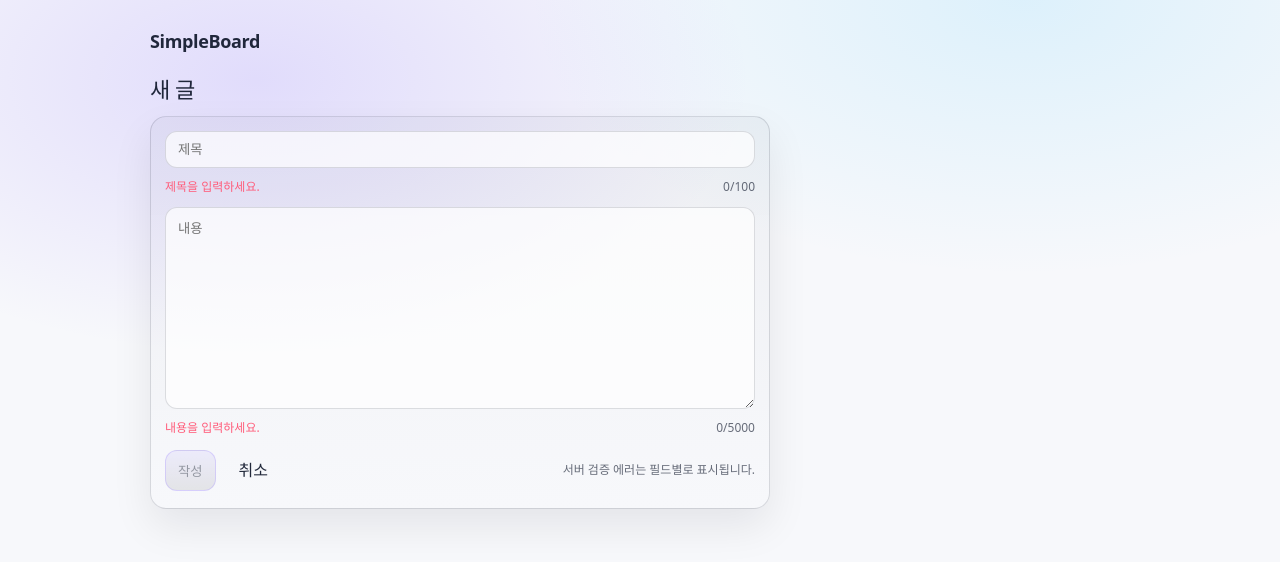
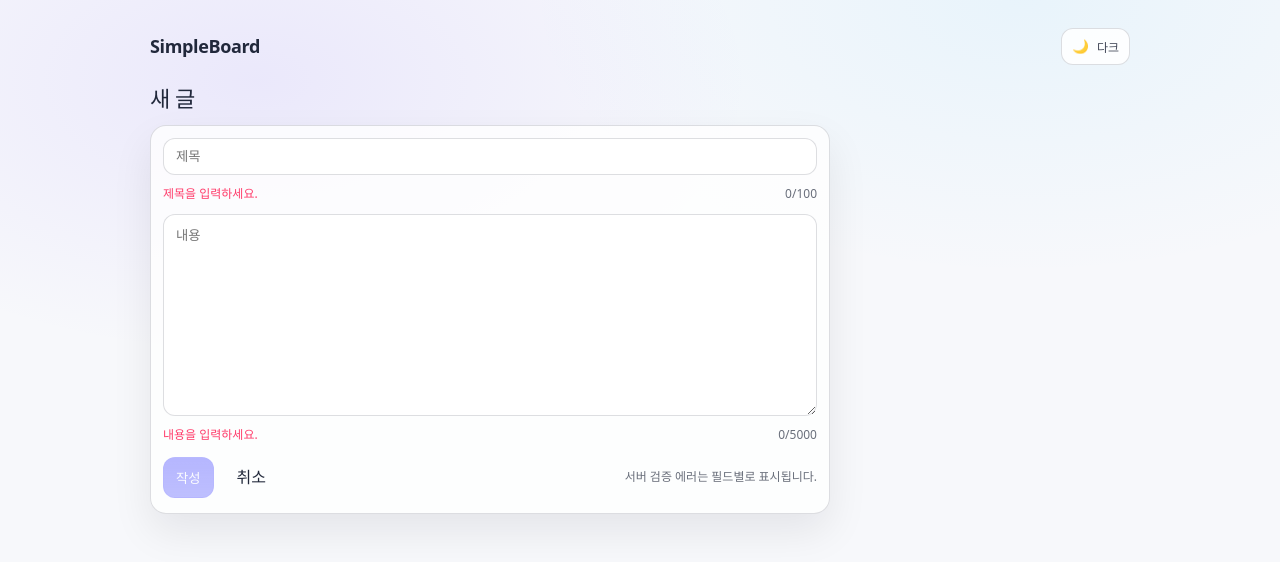
Before and after one commit to noblesi/memo-board, a React (Vite) app in the folder web/: page /new in a window 1280 px wide. Shown: the top 562 px of the page. Built offline with nearby package versions, Linux system fonts and the light colour scheme; no server answers.

Commit message:
chore(web): 테마/UX 전반 개선

```diff
--- a/web/src/App.tsx
+++ b/web/src/App.tsx
@@ -1,13 +1,54 @@
+import { useEffect, useState } from "react";
 import { Link, Route, Routes, useLocation } from "react-router-dom";
 import PostListPage from "./pages/PostListPage";
 import PostDetailPage from "./pages/PostDetailPage";
 import PostEditPage from "./pages/PostEditPage";
+
+const THEME_KEY = "sb_theme";
+
+type Theme = "light" | "dark";
+
+function getStoredTheme(): Theme | null {
+  try {
+    const v = localStorage.getItem(THEME_KEY);
+    return v === "dark" || v === "light" ? v : null;
+  } catch {
+    return null;
+  }
+}
+
+function getSystemTheme(): Theme {
+  try {
+    return window.matchMedia?.("(prefers-color-scheme: dark)")?.matches ? "dark" : "light";
+  } catch {
+    return "light";
+  }
+}
 
 export default function App() {
   const { pathname } = useLocation();
 
   // 작성/수정 화면에서는 "새 글" 숨김
   const hideNewLink = pathname === "/new" || pathname.endsWith("/edit");
+
+  // ✅ 초기 렌더 전에 theme를 결정하고 dataset까지 즉시 세팅(깜빡임 최소화)
+  const [theme, setTheme] = useState<Theme>(() => {
+    const stored = getStoredTheme();
+    const initial: Theme = stored ?? getSystemTheme(); // 저장값 없으면 시스템 설정(없으면 light)
+    document.documentElement.dataset.theme = initial;
+    return initial;
+  });
+
+  useEffect(() => {
+    document.documentElement.dataset.theme = theme;
+    try {
+      localStorage.setItem(THEME_KEY, theme);
+    } catch {
+      // ignore
+    }
+  }, [theme]);
+
+  const nextTheme: Theme = theme === "dark" ? "light" : "dark";
 
   return (
     <div className="appShell">
@@ -16,7 +57,21 @@ export default function App() {
           <Link to="/" className="brand">
             SimpleBoard
           </Link>
+
           <div className="spacer" />
+
+          <button
+            type="button"
+            className="btn btnIcon"
+            title={nextTheme === "dark" ? "다크로 전환" : "라이트로 전환"}
+            aria-label="테마 전환"
+            aria-pressed={theme === "dark"}
+            onClick={() => setTheme(nextTheme)}
+          >
+            <span aria-hidden>{nextTheme === "dark" ? "🌙" : "☀️"}</span>
+            <span className="btnLabel">{nextTheme === "dark" ? "다크" : "라이트"}</span>
+          </button>
+
           {!hideNewLink && (
             <Link to="/new" className="btn btnPrimary">
               새 글
--- a/web/src/index.css
+++ b/web/src/index.css
@@ -1,18 +1,43 @@
 :root {
-  color-scheme: light dark;
+  /* 기본은 라이트(화이트) */
+  color-scheme: light;
 
-  --bg: #0b1020;
-  --panel: rgba(255, 255, 255, 0.06);
-  --panel2: rgba(255, 255, 255, 0.08);
-  --text: rgba(255, 255, 255, 0.92);
-  --muted: rgba(255, 255, 255, 0.64);
-  --border: rgba(255, 255, 255, 0.12);
-  --primary: #7c5cff;
-  --primary2: rgba(124, 92, 255, 0.18);
-  --danger: #ff5c7a;
-  --shadow: 0 18px 40px rgba(0, 0, 0, 0.35);
+  --bg: #f7f8fb;
+  --bgDecor1: rgba(124, 92, 255, 0.10);
+  --bgDecor2: rgba(61, 195, 255, 0.08);
+
+  --cardBg: rgba(255, 255, 255, 0.78);
+  --panel: rgba(255, 255, 255, 0.78);
+  --panel2: rgba(255, 255, 255, 0.92);
+
+  --text: rgba(15, 23, 42, 0.92);
+  --muted: rgba(15, 23, 42, 0.62);
+  --border: rgba(15, 23, 42, 0.14);
+
+  --primary: #5b5cff;
+  --primary2: rgba(91, 92, 255, 0.14);
+  --danger: #ff3b6a;
+
+  --shadow: 0 18px 40px rgba(2, 6, 23, 0.08);
   --radius: 16px;
-  --focus: 0 0 0 3px rgba(124, 92, 255, 0.35);
+  --focus: 0 0 0 3px rgba(91, 92, 255, 0.28);
+
+  --inputBg: rgba(255, 255, 255, 0.92);
+  --btnBg: rgba(255, 255, 255, 0.86);
+  --btnBgHover: rgba(255, 255, 255, 0.98);
+
+  --tableBg: rgba(255, 255, 255, 0.72);
+  --tableRowHover: rgba(15, 23, 42, 0.04);
+
+  /* ✅ 라이트/다크 공통 컴포넌트 색상(변수로만 사용) */
+  --borderHover: rgba(15, 23, 42, 0.22);
+  --pillBg: rgba(15, 23, 42, 0.06);
+  --btnLinkHoverBg: rgba(15, 23, 42, 0.06);
+  --btnLinkHoverBorder: rgba(15, 23, 42, 0.12);
+
+  --primaryBtnBorder: rgba(91, 92, 255, 0.55);
+  --primaryBtnBg: linear-gradient(180deg, rgba(91, 92, 255, 0.98), rgba(91, 92, 255, 0.86));
+  --primaryBtnBgHover: linear-gradient(180deg, rgba(91, 92, 255, 1), rgba(91, 92, 255, 0.92));
 
   font-family: ui-sans-serif, system-ui, -apple-system, Segoe UI, Roboto, Helvetica, Arial,
     Apple Color Emoji, Segoe UI Emoji;
@@ -24,16 +49,45 @@
   -moz-osx-font-smoothing: grayscale;
 }
 
-@media (prefers-color-scheme: light) {
-  :root {
-    --bg: #f7f8fb;
-    --panel: rgba(15, 23, 42, 0.04);
-    --panel2: rgba(15, 23, 42, 0.06);
-    --text: rgba(15, 23, 42, 0.92);
-    --muted: rgba(15, 23, 42, 0.62);
-    --border: rgba(15, 23, 42, 0.14);
-    --shadow: 0 18px 40px rgba(2, 6, 23, 0.08);
-  }
+:root[data-theme="dark"] {
+  /* 사용자 선택: 다크 */
+  color-scheme: dark;
+
+  --bg: #0b1020;
+  --bgDecor1: rgba(124, 92, 255, 0.18);
+  --bgDecor2: rgba(61, 195, 255, 0.14);
+
+  --cardBg: linear-gradient(180deg, rgba(255, 255, 255, 0.06), rgba(255, 255, 255, 0.03));
+  --panel: rgba(255, 255, 255, 0.06);
+  --panel2: rgba(255, 255, 255, 0.08);
+
+  --text: rgba(255, 255, 255, 0.92);
+  --muted: rgba(255, 255, 255, 0.64);
+  --border: rgba(255, 255, 255, 0.12);
+
+  --primary: #7c5cff;
+  --primary2: rgba(124, 92, 255, 0.18);
+  --danger: #ff5c7a;
+
+  --shadow: 0 18px 40px rgba(0, 0, 0, 0.35);
+  --focus: 0 0 0 3px rgba(124, 92, 255, 0.35);
+
+  --inputBg: rgba(0, 0, 0, 0.18);
+  --btnBg: rgba(0, 0, 0, 0.18);
+  --btnBgHover: rgba(0, 0, 0, 0.24);
+
+  --tableBg: rgba(0, 0, 0, 0.12);
+  --tableRowHover: rgba(255, 255, 255, 0.05);
+
+  /* ✅ 다크에서 기존 톤 유지 */
+  --borderHover: rgba(255, 255, 255, 0.18);
+  --pillBg: rgba(255, 255, 255, 0.06);
+  --btnLinkHoverBg: rgba(255, 255, 255, 0.06);
+  --btnLinkHoverBorder: rgba(255, 255, 255, 0.12);
+
+  --primaryBtnBorder: rgba(124, 92, 255, 0.5);
+  --primaryBtnBg: linear-gradient(180deg, var(--primary2), rgba(0, 0, 0, 0.18));
+  --primaryBtnBgHover: linear-gradient(180deg, rgba(124, 92, 255, 0.24), rgba(0, 0, 0, 0.22));
 }
 
 * {
@@ -46,8 +100,8 @@ body {
   min-height: 100vh;
   color: var(--text);
   background:
-    radial-gradient(900px 500px at 20% 10%, rgba(124, 92, 255, 0.18), transparent 55%),
-    radial-gradient(900px 500px at 80% 0%, rgba(61, 195, 255, 0.14), transparent 55%),
+    radial-gradient(900px 500px at 20% 10%, var(--bgDecor1), transparent 55%),
+    radial-gradient(900px 500px at 80% 0%, var(--bgDecor2), transparent 55%),
     var(--bg);
 }
 
@@ -100,14 +154,14 @@ a:hover {
 
 /* Card */
 .card {
-  background: linear-gradient(180deg, var(--panel), rgba(255, 255, 255, 0.03));
+  background: var(--cardBg);
   border: 1px solid var(--border);
   border-radius: var(--radius);
   box-shadow: var(--shadow);
 }
 
 .cardPad {
-  padding: 14px;
+  padding: 12px;
 }
 
 /* Controls */
@@ -117,6 +171,9 @@ a:hover {
   align-items: center;
 }
 
+/* Flex row for input + action button (e.g., search bar)
+   - Prevents the input from claiming 100% width inside flex
+   - Keeps the button from shrinking and wrapping text vertically */
 .rowControls {
   display: flex;
   gap: 10px;
@@ -132,8 +189,16 @@ a:hover {
 
 .rowControls > .btn {
   flex: 0 0 auto;
-  white-space: nowrap;
   min-width: 72px;
+}
+
+@media (max-width: 480px) {
+  .rowControls {
+    flex-wrap: wrap;
+  }
+  .rowControls > .btn {
+    width: 100%;
+  }
 }
 
 .stack {
@@ -146,20 +211,12 @@ a:hover {
 .select {
   width: 100%;
   color: var(--text);
-  background: rgba(0, 0, 0, 0.18);
+  background: var(--inputBg);
   border: 1px solid var(--border);
   border-radius: 12px;
   padding: 10px 12px;
   outline: none;
   transition: border-color 0.18s, box-shadow 0.18s, background 0.18s;
-}
-
-@media (prefers-color-scheme: light) {
-  .input,
-  .textarea,
-  .select {
-    background: rgba(255, 255, 255, 0.7);
-  }
 }
 
 .textarea {
@@ -181,7 +238,7 @@ a:hover {
   padding: 10px 12px;
   border-radius: 12px;
   border: 1px solid var(--border);
-  background: rgba(0, 0, 0, 0.18);
+  background: var(--btnBg);
   color: var(--text);
   cursor: pointer;
   user-select: none;
@@ -190,8 +247,8 @@ a:hover {
 }
 
 .btn:hover {
-  background: rgba(0, 0, 0, 0.24);
-  border-color: rgba(255, 255, 255, 0.18);
+  background: var(--btnBgHover);
+  border-color: var(--borderHover);
   text-decoration: none;
 }
 
@@ -205,8 +262,14 @@ a:hover {
 }
 
 .btnPrimary {
-  border-color: rgba(124, 92, 255, 0.5);
-  background: linear-gradient(180deg, var(--primary2), rgba(0, 0, 0, 0.18));
+  border-color: var(--primaryBtnBorder);
+  background: var(--primaryBtnBg);
+  color: rgba(255, 255, 255, 0.96);
+}
+
+.btn.btnPrimary:hover {
+  background: var(--primaryBtnBgHover);
+  border-color: var(--primaryBtnBorder);
 }
 
 .btnDanger {
@@ -219,8 +282,30 @@ a:hover {
 }
 
 .btnLink:hover {
-  background: rgba(255, 255, 255, 0.06);
-  border-color: rgba(255, 255, 255, 0.12);
+  background: var(--btnLinkHoverBg);
+  border-color: var(--btnLinkHoverBorder);
+}
+
+.btnIcon {
+  padding: 9px 10px;
+  border-radius: 12px;
+}
+
+.btnLabel {
+  font-size: 12px;
+  opacity: 0.85;
+}
+
+.srOnly {
+  position: absolute;
+  width: 1px;
+  height: 1px;
+  padding: 0;
+  margin: -1px;
+  overflow: hidden;
+  clip: rect(0, 0, 0, 0);
+  white-space: nowrap;
+  border: 0;
 }
 
 /* Table */
@@ -228,7 +313,7 @@ a:hover {
   overflow: auto;
   border-radius: var(--radius);
   border: 1px solid var(--border);
-  background: rgba(0, 0, 0, 0.12);
+  background: var(--tableBg);
 }
 
 .table {
@@ -240,7 +325,7 @@ a:hover {
 .table th,
 .table td {
   text-align: left;
-  padding: 12px 12px;
+  padding: 10px 12px; /* ✅ 조금 더 컴팩트 */
   border-top: 1px solid var(--border);
 }
 
@@ -248,11 +333,15 @@ a:hover {
   border-top: none;
   font-size: 13px;
   color: var(--muted);
-  background: rgba(255, 255, 255, 0.04);
+  background: var(--panel2);
 }
 
 .table tbody tr:hover {
-  background: rgba(255, 255, 255, 0.04);
+  background: var(--tableRowHover);
+}
+
+.tableRowClickable {
+  cursor: pointer;
 }
 
 /* Alerts */
@@ -260,8 +349,21 @@ a:hover {
   padding: 10px 12px;
   border-radius: 12px;
   border: 1px solid rgba(255, 92, 122, 0.4);
-  background: rgba(255, 92, 122, 0.08);
+  background: var(--panel2);
   color: var(--text);
+  font-size: 12px;
+}
+
+/* Empty/Loading */
+.emptyState {
+  text-align: center;
+  padding: 18px 12px;
+}
+
+.emptyTitle {
+  font-weight: 800;
+  letter-spacing: -0.02em;
+  margin-bottom: 4px;
 }
 
 /* Helpers */
@@ -281,7 +383,7 @@ a:hover {
   padding: 4px 10px;
   border-radius: 999px;
   border: 1px solid var(--border);
-  background: rgba(255, 255, 255, 0.06);
+  background: var(--pillBg);
   color: var(--muted);
   font-size: 12px;
 }
--- a/web/src/pages/PostDetailPage.tsx
+++ b/web/src/pages/PostDetailPage.tsx
@@ -1,34 +1,115 @@
-import { useEffect, useState } from "react";
+import { useEffect, useMemo, useState } from "react";
 import { Link, useNavigate, useParams } from "react-router-dom";
 import { deletePost, getPost } from "../lib/api";
 import type { Post } from "../lib/api";
 
 export default function PostDetailPage() {
   const { id } = useParams();
-  const postId = Number(id);
+  const postId = id ? Number(id) : NaN;
+  const isValidId = Number.isFinite(postId) && postId > 0;
+
   const nav = useNavigate();
 
   const [post, setPost] = useState<Post | null>(null);
+  const [loading, setLoading] = useState(false);
+  const [deleting, setDeleting] = useState(false);
   const [err, setErr] = useState<string | null>(null);
 
+  const dtf = useMemo(
+    () =>
+      new Intl.DateTimeFormat("ko-KR", {
+        year: "numeric",
+        month: "2-digit",
+        day: "2-digit",
+        hour: "2-digit",
+        minute: "2-digit",
+        hour12: false,
+      }),
+    [],
+  );
+
+  function formatDate(iso: string) {
+    const d = new Date(iso);
+    if (Number.isNaN(d.valueOf())) return iso;
+    return dtf.format(d);
+  }
+
   useEffect(() => {
+    if (!isValidId) {
+      setErr("잘못된 접근입니다.");
+      return;
+    }
+
+    setLoading(true);
+    setErr(null);
+
     getPost(postId)
       .then(setPost)
-      .catch((e) => setErr(String((e as any)?.message ?? e)));
-  }, [postId]);
+      .catch((e) => setErr(String((e as any)?.message ?? e)))
+      .finally(() => setLoading(false));
+  }, [postId, isValidId]);
 
   async function onDelete() {
-    if (!confirm("삭제할까요?")) return;
+    if (!post) return;
+    if (deleting) return;
+
+    const ok = confirm("정말 삭제할까요? (되돌릴 수 없습니다)");
+    if (!ok) return;
+
+    setDeleting(true);
+    setErr(null);
+
     try {
       await deletePost(postId);
       nav("/");
     } catch (e: any) {
       setErr(String(e?.message ?? e));
+      setDeleting(false);
     }
   }
 
-  if (err) return <div className="error">{err}</div>;
-  if (!post) return <div className="muted">로딩중…</div>;
+  if (err) {
+    return (
+      <div>
+        <h2 className="pageTitle">게시글</h2>
+        <div className="error" style={{ marginBottom: 12 }}>
+          {err}
+        </div>
+        <Link to="/" className="btn btnLink">
+          목록으로
+        </Link>
+      </div>
+    );
+  }
+
+  if (loading && !post) {
+    return (
+      <div>
+        <h2 className="pageTitle">게시글</h2>
+        <div className="card cardPad emptyState" style={{ marginBottom: 12 }}>
+          <div className="emptyTitle">불러오는 중…</div>
+          <div className="muted">게시글 내용을 가져오고 있습니다.</div>
+        </div>
+        <Link to="/" className="btn btnLink">
+          목록으로
+        </Link>
+      </div>
+    );
+  }
+
+  if (!post) {
+    return (
+      <div>
+        <h2 className="pageTitle">게시글</h2>
+        <div className="muted">데이터가 없습니다.</div>
+        <div style={{ marginTop: 12 }}>
+          <Link to="/" className="btn btnLink">
+            목록으로
+          </Link>
+        </div>
+      </div>
+    );
+  }
 
   return (
     <div>
@@ -36,13 +117,13 @@ export default function PostDetailPage() {
 
       <div className="row" style={{ justifyContent: "space-between", marginBottom: 10 }}>
         <div className="muted" style={{ fontSize: 12 }}>
-          생성: {new Date(post.createdAt).toLocaleString()} · 수정: {new Date(post.updatedAt).toLocaleString()}
+          생성: {formatDate(post.createdAt)} · 수정: {formatDate(post.updatedAt)}
         </div>
         <span className="pill">#{post.id}</span>
       </div>
 
       <div className="card cardPad">
-        <pre className="mono" style={{ margin: 0, whiteSpace: "pre-wrap" }}>
+        <pre className="mono" style={{ margin: 0, whiteSpace: "pre-wrap", lineHeight: 1.6 }}>
           {post.content}
         </pre>
       </div>
@@ -51,10 +132,13 @@ export default function PostDetailPage() {
         <Link to={`/posts/${post.id}/edit`} className="btn btnPrimary">
           수정
         </Link>
-        <button className="btn btnDanger" onClick={onDelete}>
-          삭제
+
+        <button className="btn btnDanger" onClick={onDelete} disabled={deleting}>
+          {deleting ? "삭제 중…" : "삭제"}
         </button>
+
         <div className="spacer" />
+
         <Link to="/" className="btn btnLink">
           목록
         </Link>
--- a/web/src/pages/PostEditPage.tsx
+++ b/web/src/pages/PostEditPage.tsx
@@ -15,6 +15,8 @@ export default function PostEditPage({ mode }: { mode: "create" | "edit" }) {
   const [title, setTitle] = useState("");
   const [content, setContent] = useState("");
 
+  const [loading, setLoading] = useState(false); // edit 로드
+  const [saving, setSaving] = useState(false); // submit
   const [err, setErr] = useState<string | null>(null);
   const [fieldErrs, setFieldErrs] = useState<Record<string, string>>({});
 
@@ -27,12 +29,16 @@ export default function PostEditPage({ mode }: { mode: "create" | "edit" }) {
       return;
     }
 
+    setLoading(true);
+    setErr(null);
+
     getPost(postId)
       .then((p) => {
         setTitle(p.title);
         setContent(p.content);
       })
-      .catch((e) => setErr(String((e as any)?.message ?? e)));
+      .catch((e) => setErr(String((e as any)?.message ?? e)))
+      .finally(() => setLoading(false));
   }, [mode, postId, isValidId]);
 
   // 클라이언트 검증 + 안내 문구
@@ -45,7 +51,7 @@ export default function PostEditPage({ mode }: { mode: "create" | "edit" }) {
     const titleTooLong = t.length > TITLE_MAX;
     const contentTooLong = c.length > CONTENT_MAX;
 
-    const canSubmit = !titleBlank && !contentBlank && !titleTooLong && !contentTooLong;
+    const canSubmit = !titleBlank && !contentBlank && !titleTooLong && !contentTooLong && !saving && !loading;
 
     const titleMsg =
       fieldErrs.title ??
@@ -54,18 +60,20 @@ export default function PostEditPage({ mode }: { mode: "create" | "edit" }) {
       fieldErrs.content ??
       (contentBlank ? "내용을 입력하세요." : contentTooLong ? `내용은 ${CONTENT_MAX}자 이하여야 합니다.` : "");
 
-    return { canSubmit, titleMsg, contentMsg, titleTooLong, contentTooLong };
-  }, [title, content, fieldErrs]);
+    return { canSubmit, titleMsg, contentMsg, titleTooLong, contentTooLong, titleBlank, contentBlank };
+  }, [title, content, fieldErrs, saving, loading]);
 
   async function onSubmit() {
     setErr(null);
     setFieldErrs({});
 
-    // 프론트에서 1차 차단(서버 validation 전에)
+    // 프론트에서 1차 차단
     if (!ui.canSubmit) {
       setErr("입력값을 확인해주세요.");
       return;
     }
+
+    setSaving(true);
 
     try {
       if (mode === "create") {
@@ -74,6 +82,7 @@ export default function PostEditPage({ mode }: { mode: "create" | "edit" }) {
       } else {
         if (!isValidId) {
           setErr("잘못된 접근입니다.");
+          setSaving(false);
           return;
         }
         const p = await updatePost(postId, { title: title.trim(), content: content.trim() });
@@ -81,22 +90,26 @@ export default function PostEditPage({ mode }: { mode: "create" | "edit" }) {
       }
     } catch (e: unknown) {
       if (e instanceof ApiError) {
-        // 서버에서 준 fieldErrors를 필드별로 표시
         if (e.fieldErrors?.length) {
           const m: Record<string, string> = {};
           for (const fe of e.fieldErrors) m[fe.field] = fe.message;
           setFieldErrs(m);
         }
         setErr(e.message);
+        setSaving(false);
         return;
       }
+
       setErr(String((e as any)?.message ?? e));
+      setSaving(false);
     }
   }
 
   if (mode === "edit" && !isValidId) {
     return <div className="error">잘못된 접근입니다.</div>;
   }
+
+  const cancelTo = mode === "create" ? "/" : `/posts/${postId}`;
 
   return (
     <div>
@@ -108,9 +121,26 @@ export default function PostEditPage({ mode }: { mode: "create" | "edit" }) {
         </div>
       )}
 
-      <div className="card cardPad" style={{ maxWidth: 620 }}>
+      {loading && mode === "edit" ? (
+        <div className="card cardPad emptyState" style={{ maxWidth: 680 }}>
+          <div className="emptyTitle">불러오는 중…</div>
+          <div className="muted">게시글 내용을 가져오고 있습니다.</div>
+          <div className="row" style={{ justifyContent: "center", marginTop: 12 }}>
+            <Link className="btn btnLink" to={cancelTo}>
+              돌아가기
+            </Link>
+          </div>
+        </div>
+      ) : (
+        <div className="card cardPad" style={{ maxWidth: 680 }}>
           <div className="stack">
-          <input className="input" value={title} onChange={(e) => setTitle(e.target.value)} placeholder="제목" />
+            <input
+              className="input"
+              value={title}
+              onChange={(e) => setTitle(e.target.value)}
+              placeholder="제목"
+              maxLength={TITLE_MAX + 200} // 서버 검증은 따로, UI는 조금 여유
+            />
 
             <div className="row" style={{ justifyContent: "space-between", fontSize: 12 }}>
               <span style={{ color: ui.titleMsg ? "var(--danger)" : "var(--muted)" }}>{ui.titleMsg}</span>
@@ -125,6 +155,7 @@ export default function PostEditPage({ mode }: { mode: "create" | "edit" }) {
               onChange={(e) => setContent(e.target.value)}
               placeholder="내용"
               rows={12}
+              maxLength={CONTENT_MAX + 1000}
             />
 
             <div className="row" style={{ justifyContent: "space-between", fontSize: 12 }}>
@@ -136,18 +167,22 @@ export default function PostEditPage({ mode }: { mode: "create" | "edit" }) {
 
             <div className="row" style={{ gap: 10 }}>
               <button className="btn btnPrimary" disabled={!ui.canSubmit} onClick={onSubmit}>
-              {mode === "create" ? "작성" : "저장"}
+                {saving ? (mode === "create" ? "작성 중…" : "저장 중…") : mode === "create" ? "작성" : "저장"}
               </button>
-            <Link className="btn btnLink" to={mode === "create" ? "/" : `/posts/${postId}`}>
+
+              <Link className="btn btnLink" to={cancelTo}>
                 취소
               </Link>
+
               <div className="spacer" />
+
               <span className="muted" style={{ fontSize: 12 }}>
                 서버 검증 에러는 필드별로 표시됩니다.
               </span>
             </div>
           </div>
         </div>
+      )}
     </div>
   );
 }
--- a/web/src/pages/PostListPage.tsx
+++ b/web/src/pages/PostListPage.tsx
@@ -1,5 +1,5 @@
 import { useEffect, useMemo, useState } from "react";
-import { Link, useSearchParams } from "react-router-dom";
+import { Link, useNavigate, useSearchParams } from "react-router-dom";
 import { listPosts } from "../lib/api";
 import type { PostSummary } from "../lib/api";
 
@@ -10,7 +10,14 @@ function parseNonNegInt(v: string | null, fallback: number) {
   return i >= 0 ? i : fallback;
 }
 
+type ListState = {
+  items: PostSummary[];
+  totalPages: number;
+  totalElements: number;
+};
+
 export default function PostListPage() {
+  const navigate = useNavigate();
   const [sp, setSp] = useSearchParams();
 
   // URL -> 상태(소스오브트루스)
@@ -21,22 +28,45 @@ export default function PostListPage() {
   const [draftQ, setDraftQ] = useState(qParam);
   useEffect(() => setDraftQ(qParam), [qParam]);
 
-  const [data, setData] = useState<{
-    items: PostSummary[];
-    totalPages: number;
-    totalElements: number;
-  } | null>(null);
-
+  const [data, setData] = useState<ListState | null>(null);
+  const [loading, setLoading] = useState(false);
   const [err, setErr] = useState<string | null>(null);
 
+  const dtf = useMemo(
+    () =>
+      new Intl.DateTimeFormat("ko-KR", {
+        year: "numeric",
+        month: "2-digit",
+        day: "2-digit",
+        hour: "2-digit",
+        minute: "2-digit",
+        hour12: false,
+      }),
+    [],
+  );
+
+  function formatDate(iso: string) {
+    const d = new Date(iso);
+    if (Number.isNaN(d.valueOf())) return iso;
+    return dtf.format(d);
+  }
+
   async function load(p: number, query: string) {
+    setLoading(true);
     setErr(null);
-    const res = await listPosts({ page: p, size: 20, q: query.trim() ? query.trim() : undefined });
+    try {
+      const trimmed = query.trim();
+      const res = await listPosts({ page: p, size: 20, q: trimmed ? trimmed : undefined });
       setData({
         items: res.items,
         totalPages: res.page.totalPages,
         totalElements: res.page.totalElements,
       });
+    } catch (e) {
+      setErr(String((e as any)?.message ?? e));
+    } finally {
+      setLoading(false);
+    }
   }
 
   function setQueryPage(nextQ: string, nextPage: number) {
@@ -48,11 +78,15 @@ export default function PostListPage() {
 
   // URL이 바뀌면 다시 로드 (새로고침/뒤로가기/링크 공유 포함)
   useEffect(() => {
-    load(pageParam, qParam).catch((e) => setErr(String((e as any)?.message ?? e)));
+    load(pageParam, qParam);
     // eslint-disable-next-line react-hooks/exhaustive-deps
   }, [pageParam, qParam]);
 
   const totalPages = Math.max(1, data?.totalPages ?? 1);
+  const totalCountText = loading && !data ? "…" : String(data?.totalElements ?? 0);
+
+  const showLoadingFirst = loading && !data;
+  const showEmpty = !loading && !!data && data.items.length === 0;
 
   return (
     <div>
@@ -67,15 +101,15 @@ export default function PostListPage() {
               if (e.key === "Enter") setQueryPage(draftQ, 0);
             }}
           />
-          <button className="btn btnPrimary" onClick={() => setQueryPage(draftQ, 0)}>
+          <button className="btn btnPrimary" onClick={() => setQueryPage(draftQ, 0)} disabled={loading}>
             검색
           </button>
         </div>
 
         <div className="row" style={{ marginTop: 10, justifyContent: "space-between" }}>
-          <span className="pill">총 {data?.totalElements ?? 0}개</span>
+          <span className="pill">총 {totalCountText}개</span>
           <span className="muted" style={{ fontSize: 12 }}>
-            URL에 검색/페이지가 반영되어 공유/뒤로가기가 자연스럽게 동작합니다.
+            검색/페이지가 URL에 반영됩니다.
           </span>
         </div>
       </div>
@@ -86,6 +120,26 @@ export default function PostListPage() {
         </div>
       )}
 
+      {showLoadingFirst && (
+        <div className="card cardPad emptyState" style={{ marginBottom: 12 }}>
+          <div className="emptyTitle">불러오는 중…</div>
+          <div className="muted">게시글 목록을 가져오고 있습니다.</div>
+        </div>
+      )}
+
+      {showEmpty && (
+        <div className="card cardPad emptyState" style={{ marginBottom: 12 }}>
+          <div className="emptyTitle">게시글이 없습니다</div>
+          <div className="muted">첫 글을 작성해보세요.</div>
+          <div className="row" style={{ justifyContent: "center", marginTop: 12 }}>
+            <Link to="/new" className="btn btnPrimary">
+              새 글 작성
+            </Link>
+          </div>
+        </div>
+      )}
+
+      {!showLoadingFirst && !showEmpty && (
         <div className="tableWrap">
           <table className="table">
             <thead>
@@ -97,12 +151,24 @@ export default function PostListPage() {
             </thead>
             <tbody>
               {(data?.items ?? []).map((p) => (
-              <tr key={p.id}>
+                <tr
+                  key={p.id}
+                  className="tableRowClickable"
+                  onClick={() => navigate(`/posts/${p.id}`)}
+                  onKeyDown={(e) => {
+                    if (e.key === "Enter") navigate(`/posts/${p.id}`);
+                  }}
+                  tabIndex={0}
+                  role="link"
+                  aria-label={`게시글 ${p.id} 열기`}
+                >
                   <td className="mono">{p.id}</td>
-                <td>
-                  <Link to={`/posts/${p.id}`}>{p.title}</Link>
+                  <td style={{ fontWeight: 600 }}>
+                    <Link to={`/posts/${p.id}`} onClick={(e) => e.stopPropagation()}>
+                      {p.title}
+                    </Link>
                   </td>
-                <td className="muted">{new Date(p.updatedAt).toLocaleString()}</td>
+                  <td className="muted">{formatDate(p.updatedAt)}</td>
                 </tr>
               ))}
 
@@ -116,17 +182,24 @@ export default function PostListPage() {
             </tbody>
           </table>
         </div>
+      )}
 
       <div className="row" style={{ gap: 10, marginTop: 12 }}>
-        <button className="btn" disabled={pageParam <= 0} onClick={() => setQueryPage(qParam, pageParam - 1)}>
+        <button
+          className="btn"
+          disabled={loading || pageParam <= 0}
+          onClick={() => setQueryPage(qParam, pageParam - 1)}
+        >
           이전
         </button>
+
         <span className="muted">
           {Math.min(pageParam + 1, totalPages)} / {totalPages}
         </span>
+
         <button
           className="btn"
-          disabled={data ? pageParam >= totalPages - 1 : true}
+          disabled={loading || (data ? pageParam >= totalPages - 1 : true)}
           onClick={() => setQueryPage(qParam, pageParam + 1)}
         >
           다음
```
Lines whose indentation alone changed are shown as unchanged.
